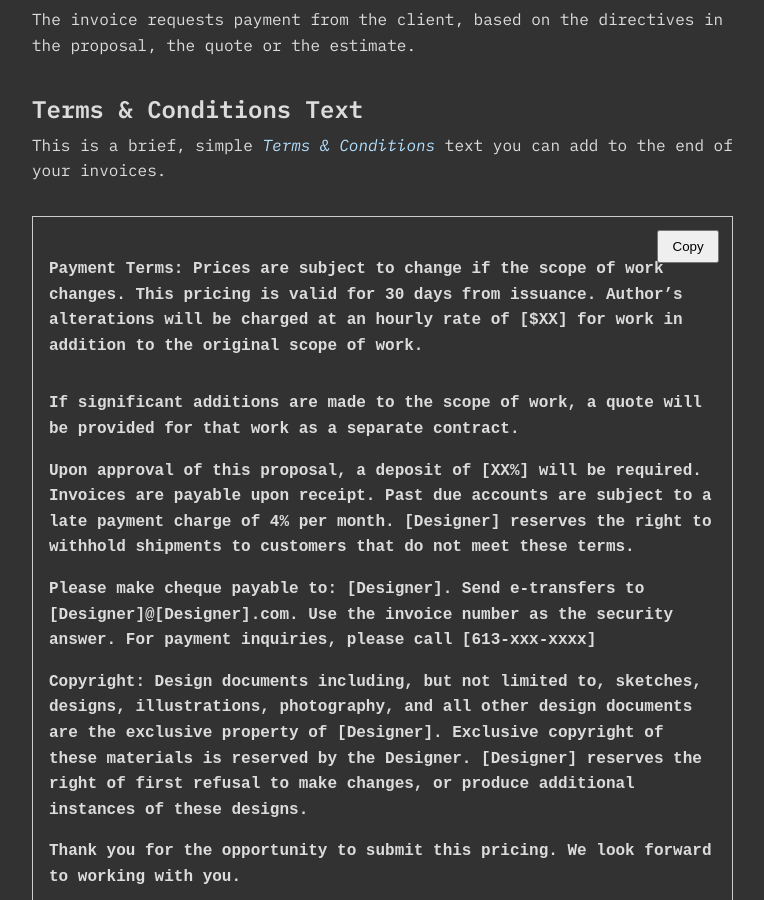
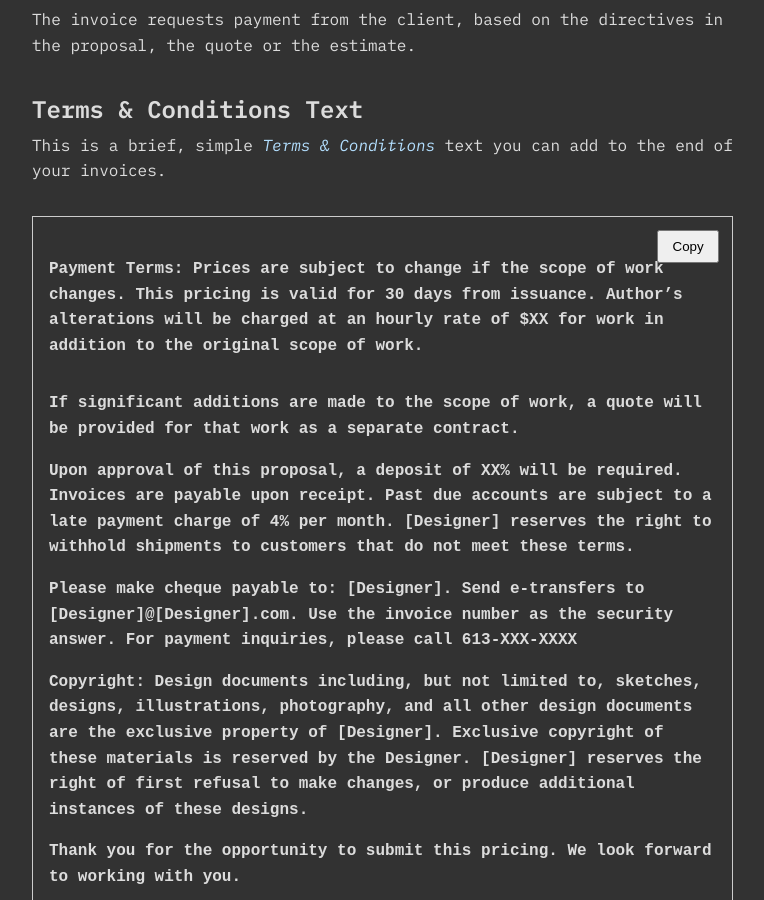
Before and after one commit to AlainParadis/wil, a Jekyll site: the page built from business-documents.md, in a window 1280 px wide and 900 px high, scrolled down 2191 px. Shown: the whole window, without its empty margins (74-838 px from the left). Built offline with Jekyll 4.4.1, drawn with Linux system fonts in a browser that asks for light colours.

Commit message:
minor text edits

```diff
--- a/business-documents.md
+++ b/business-documents.md
@@ -61,16 +61,16 @@ This is a brief, simple *Terms & Conditions* text you can add to the end of your
 <div class="copy-container">
   <code id="text-to-copy">
 <p>
-Payment Terms: Prices are subject to change if the scope of work changes. This pricing is valid for 30 days from issuance. Author’s alterations will be charged at an hourly rate of [$XX] for work in addition to the original scope of work.
+Payment Terms: Prices are subject to change if the scope of work changes. This pricing is valid for 30 days from issuance. Author’s alterations will be charged at an hourly rate of $XX for work in addition to the original scope of work.
 </p>
 <p>
 If significant additions are made to the scope of work, a quote will be provided for that work as a separate contract.
 </p>
 <p>
-Upon approval of this proposal, a deposit of [XX%] will be required. Invoices are payable upon receipt. Past due accounts are subject to a late payment charge of 4% per month. [Designer] reserves the right to withhold shipments to customers that do not meet these terms.
+Upon approval of this proposal, a deposit of XX% will be required. Invoices are payable upon receipt. Past due accounts are subject to a late payment charge of 4% per month. [Designer] reserves the right to withhold shipments to customers that do not meet these terms.
 </p>
 <p>
-Please make cheque payable to: [Designer]. Send e-transfers to [Designer]@[Designer].com. Use the invoice number as the security answer. For payment inquiries, please call [613-xxx-xxxx]
+Please make cheque payable to: [Designer]. Send e-transfers to [Designer]@[Designer].com. Use the invoice number as the security answer. For payment inquiries, please call 613-XXX-XXXX
 </p>
 <p>
 Copyright: Design documents including, but not limited to, sketches, designs, illustrations, photography, and all other design documents are the exclusive property of [Designer]. Exclusive copyright of these materials is reserved by the Designer. [Designer] reserves the right of first refusal to make changes, or produce additional instances of these designs.
```
